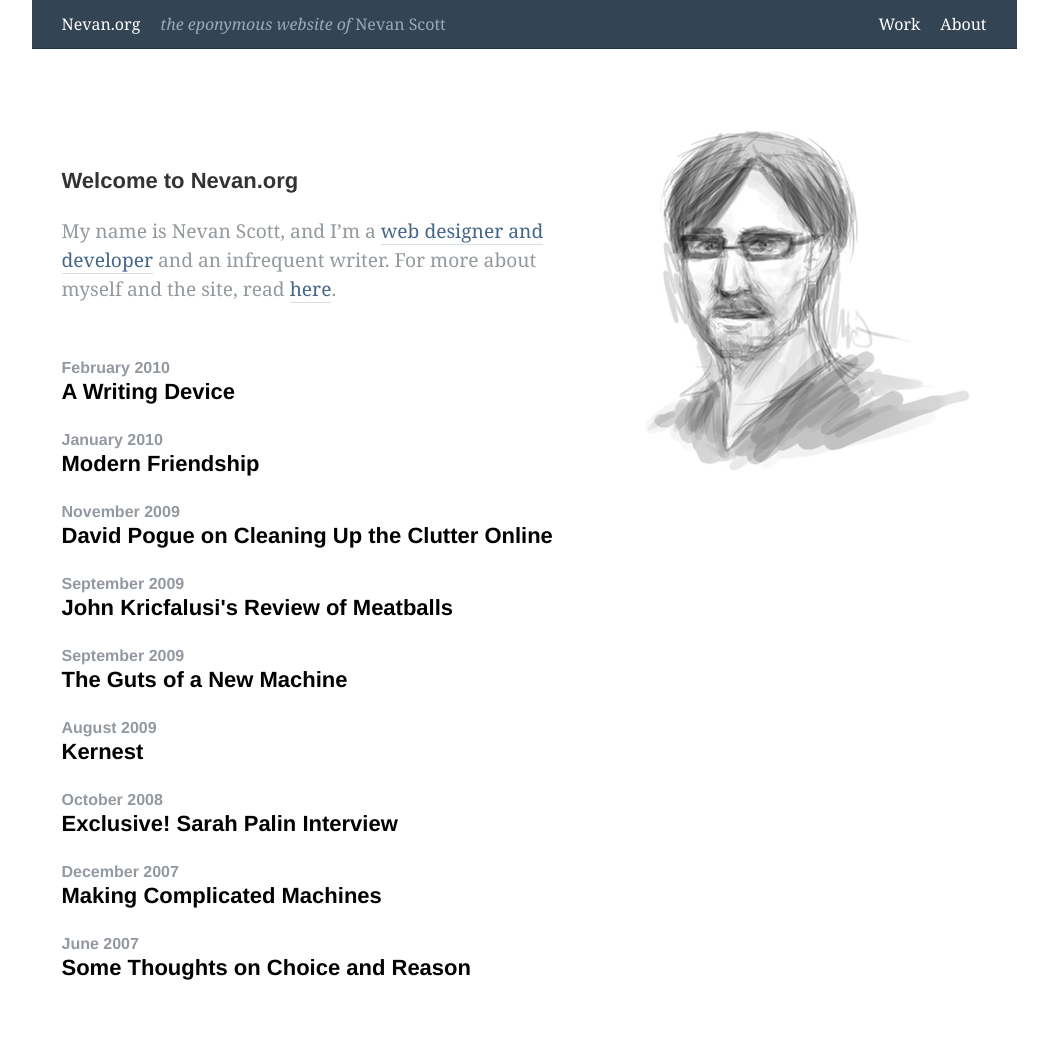
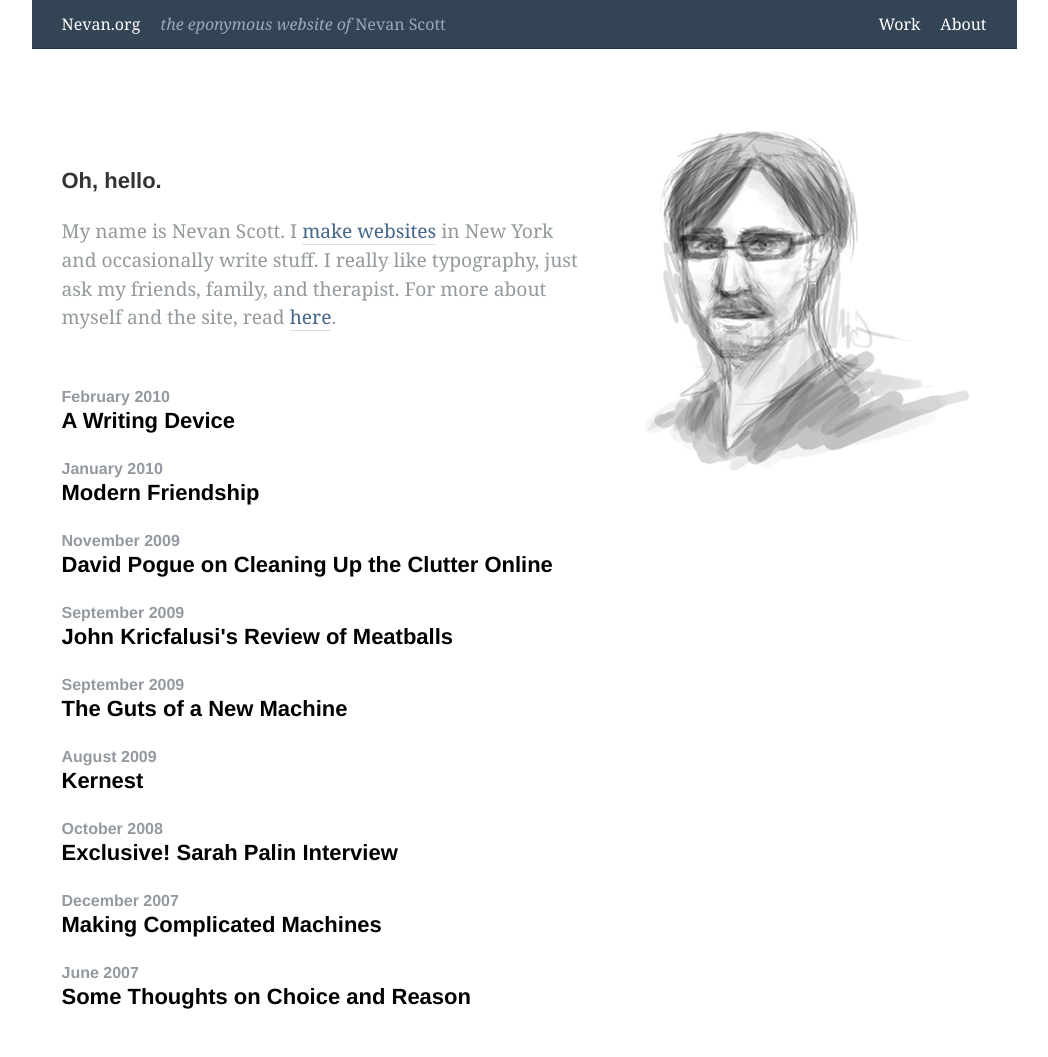
Before and after one commit to nevanscott/nevanscott, a Jekyll site: the page built from index.html, in a window 1280 px wide. Shown: the whole page, without its empty margins (116-1164 px from the left). Built offline with Jekyll 4.4.1, drawn with Linux system fonts in a browser that asks for light colours; before the commit the page ends 1028 px from its top, so only the background shows below that.

Commit message:
Oh, hello.

```diff
--- a/html/writing.xml
+++ b/html/writing.xml
@@ -3,7 +3,7 @@
 	<title>Nevan.org</title>
 	<link href="http://nevan.org/atom.xml" rel="self"/>
 	<link href="http://nevan.org/"/>
-	<updated>2010-05-11T15:03:37-04:00</updated>
+	<updated>2010-05-13T00:19:34-04:00</updated>
 	<id>http://nevan.org/</id>
 	<author>
 		<name>Nevan Scott</name>
--- a/index.html
+++ b/index.html
@@ -10,8 +10,12 @@ layout: default
 			<div class="description">
 				<br />
 				<br />
-				<h3>Welcome to Nevan.org</h3>
-				<p>My name is Nevan Scott, and I&rsquo;m a <a href="/work/">web designer and developer</a> and an infrequent writer. For more about myself and the site, read <a href="/about/">here</a>.</p>
+				<h3>Oh, hello.</h3>
+				<p>
+					My name is Nevan Scott. I <a href="/work/">make websites</a> in New York and occasionally write stuff.
+					I really like typography, just ask my friends, family, and therapist.
+					For more about myself and the site, read <a href="/about/">here</a>.
+				</p>
 			</div>
 			<br />
 			{% for post in site.categories.writing %}
```
Also changed, not shown: html/index.html (+6 -2 lines).
